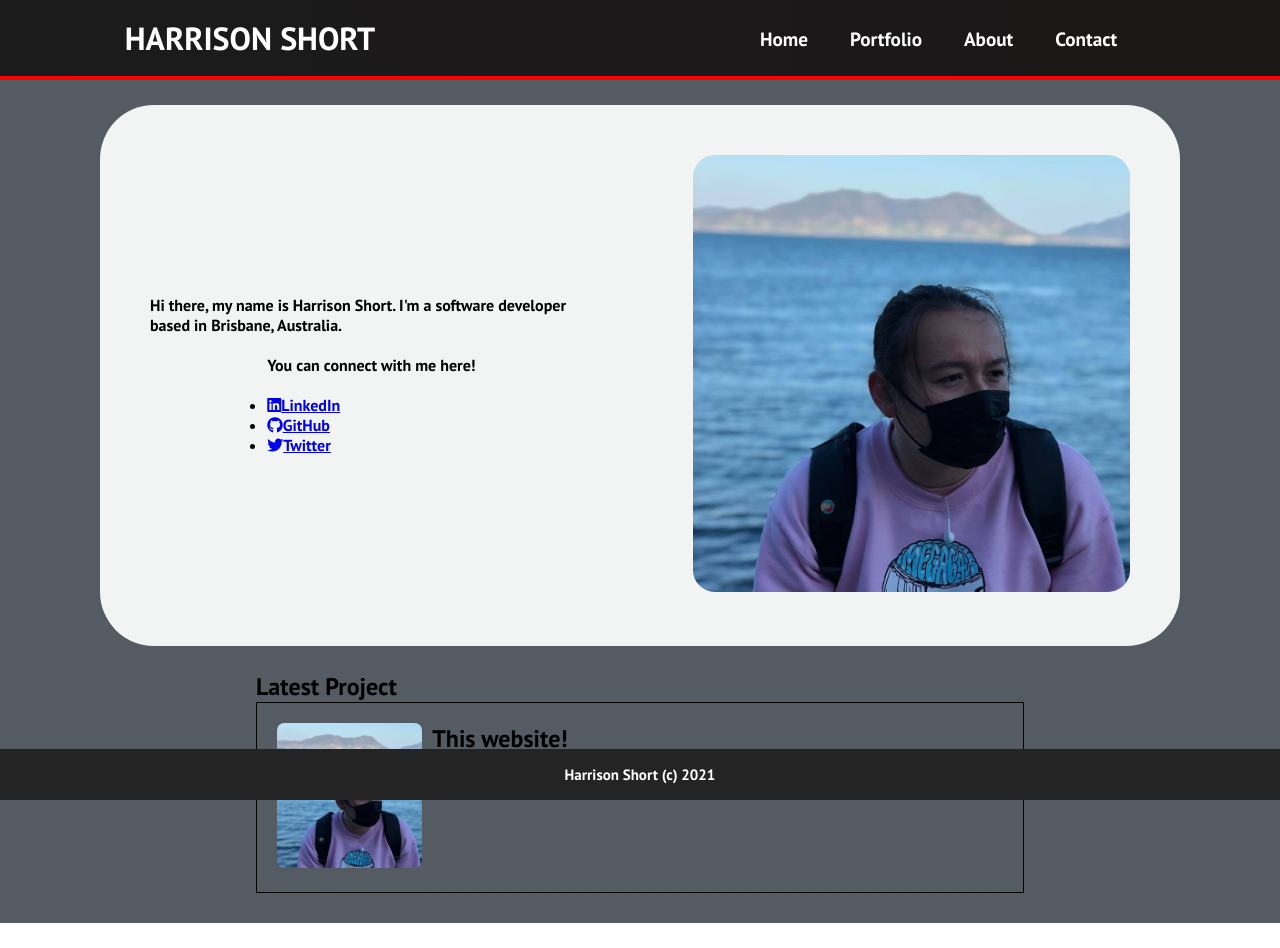
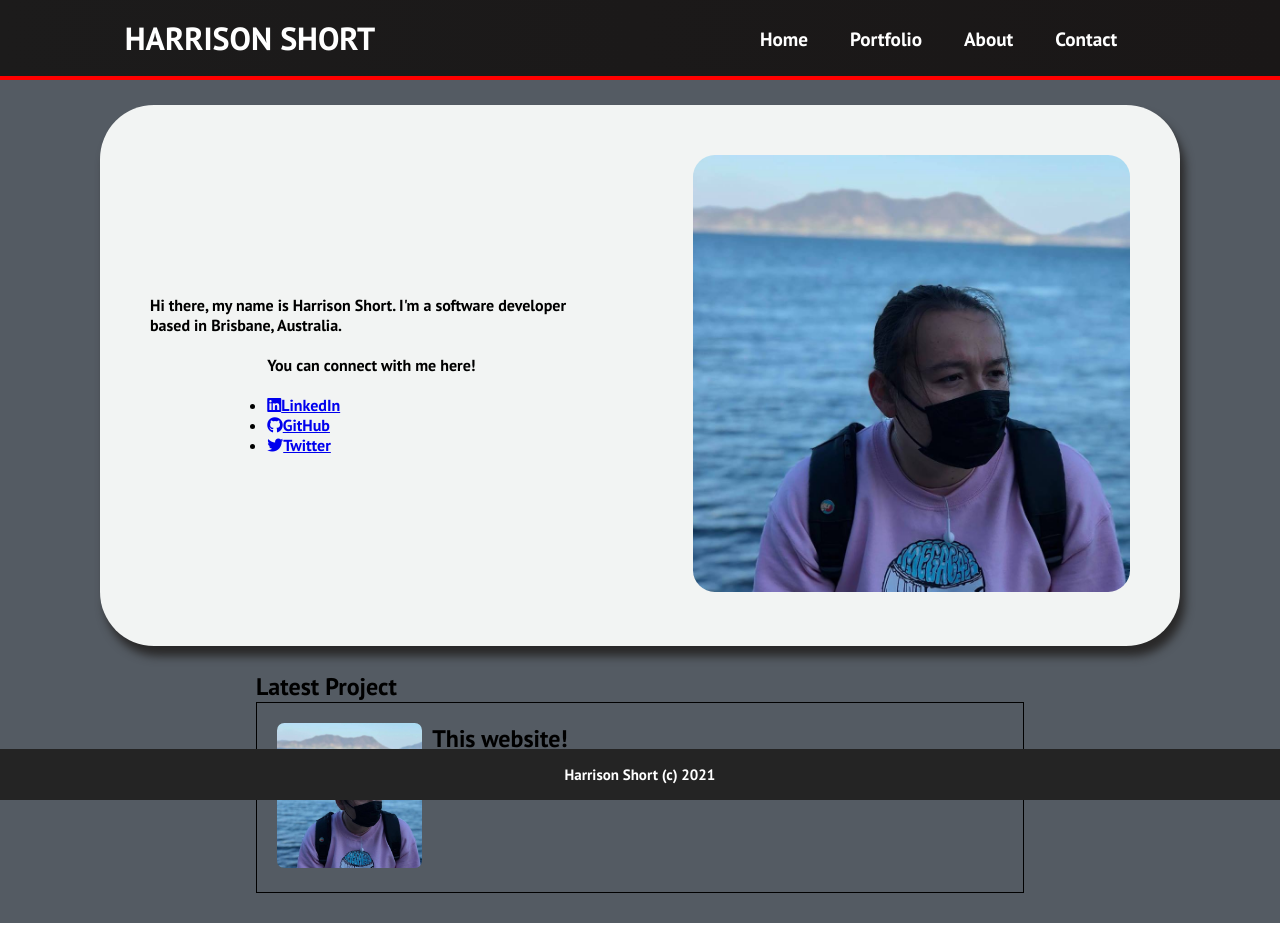
Before and after one commit to HarrisonShort/portfolio-website, a React (Create React App) app: page / in a window 1280 px wide. Built offline with nearby package versions, Linux system fonts and the light colour scheme.

Commit message:
ADD box shadow to PersonalInfoSection

```diff
--- a/src/components/pages/home/PersonalInfoSection.css
+++ b/src/components/pages/home/PersonalInfoSection.css
@@ -4,6 +4,7 @@
 }
 
 .info-container {
+  box-shadow: 5px 10px 10px rgb(41, 40, 40);
   background: #f2f4f3;
   display: flex;
   flex-direction: row;
```
